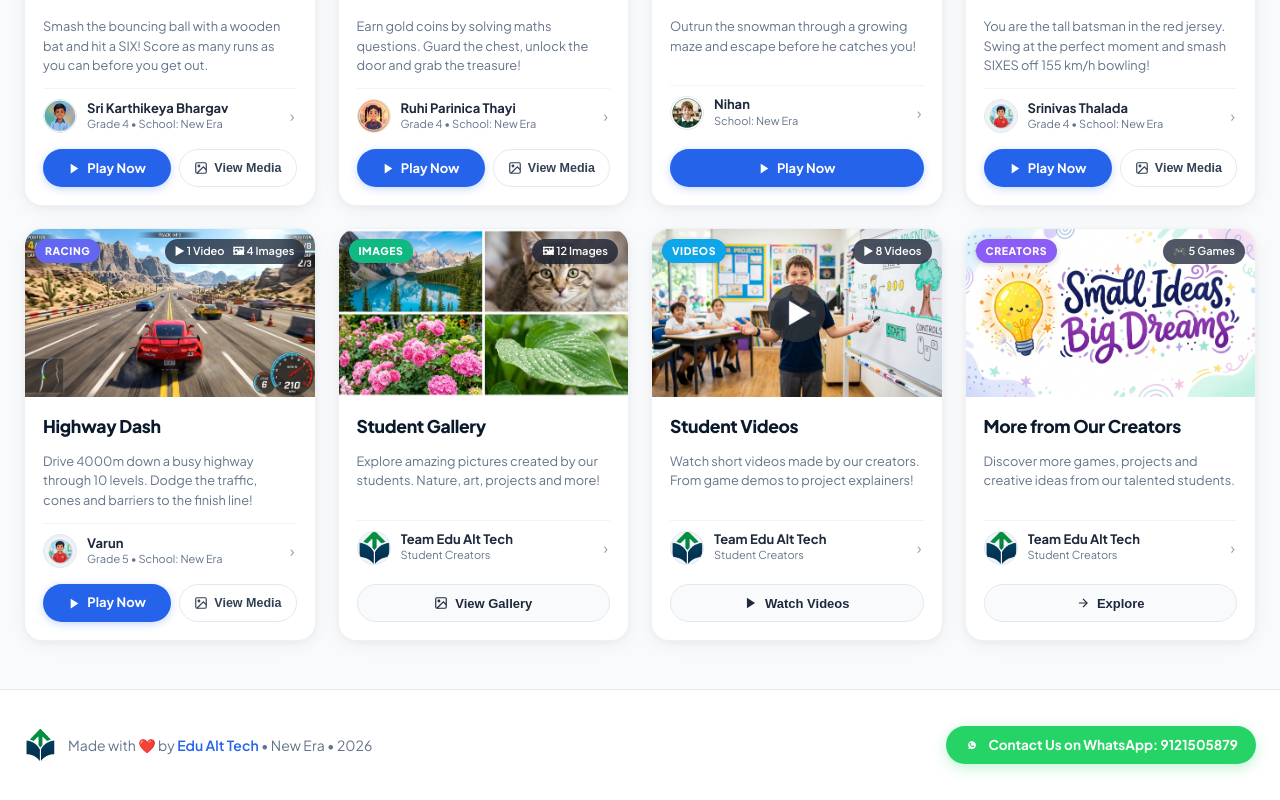
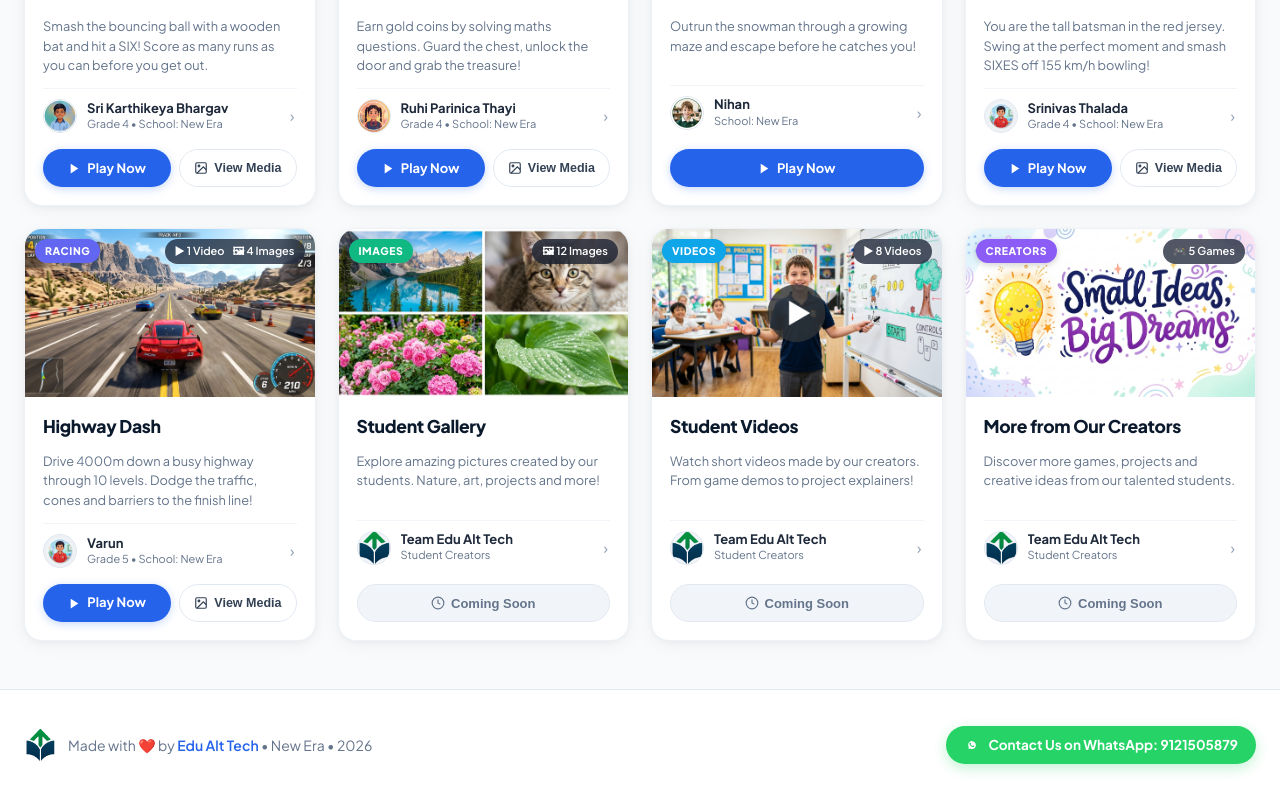
Before and after one commit to ukk1019-yhat/Schoolprojects, a plain HTML site: page index.html in a window 1280 px wide. Shown: the part 740-1540 px from the top of the page. Drawn offline with Linux system fonts and the light colour scheme.

Commit message:
Mark Student Gallery, Student Videos and More from Our Creators as Coming Soon

```diff
--- a/index.html
+++ b/index.html
@@ -1449,9 +1449,9 @@
           </div>
 
           <div class="card-actions">
-            <button class="btn-single-action" onclick="openMediaModal('Student Gallery', 'assets/student-gallery.jpg', 'Showcase of photography, digital art & class projects')">
-              <svg width="14" height="14" viewBox="0 0 24 24" fill="none" stroke="currentColor" stroke-width="2"><rect x="3" y="3" width="18" height="18" rx="2"/><circle cx="8.5" cy="8.5" r="1.5"/><polyline points="21 15 16 10 5 21"/></svg>
-              View Gallery
+            <button class="btn-coming-soon">
+              <svg width="14" height="14" viewBox="0 0 24 24" fill="none" stroke="currentColor" stroke-width="2"><circle cx="12" cy="12" r="10"/><polyline points="12 6 12 12 16 14"/></svg>
+              Coming Soon
             </button>
           </div>
         </div>
@@ -1480,9 +1480,9 @@
           </div>
 
           <div class="card-actions">
-            <button class="btn-single-action" onclick="openMediaModal('Student Videos', 'assets/student-videos.jpg', 'Watch game walkthroughs, coding demos & tutorials')">
-              <svg width="14" height="14" viewBox="0 0 24 24" fill="currentColor"><polygon points="5 3 19 12 5 21 5 3"/></svg>
-              Watch Videos
+            <button class="btn-coming-soon">
+              <svg width="14" height="14" viewBox="0 0 24 24" fill="none" stroke="currentColor" stroke-width="2"><circle cx="12" cy="12" r="10"/><polyline points="12 6 12 12 16 14"/></svg>
+              Coming Soon
             </button>
           </div>
         </div>
@@ -1511,9 +1511,9 @@
           </div>
 
           <div class="card-actions">
-            <button class="btn-single-action" onclick="filterCategory('all', document.querySelector('.filter-btn[data-cat=all]'))">
-              <svg width="14" height="14" viewBox="0 0 24 24" fill="none" stroke="currentColor" stroke-width="2"><line x1="5" y1="12" x2="19" y2="12"/><polyline points="12 5 19 12 12 19"/></svg>
-              Explore
+            <button class="btn-coming-soon">
+              <svg width="14" height="14" viewBox="0 0 24 24" fill="none" stroke="currentColor" stroke-width="2"><circle cx="12" cy="12" r="10"/><polyline points="12 6 12 12 16 14"/></svg>
+              Coming Soon
             </button>
           </div>
         </div>
```
